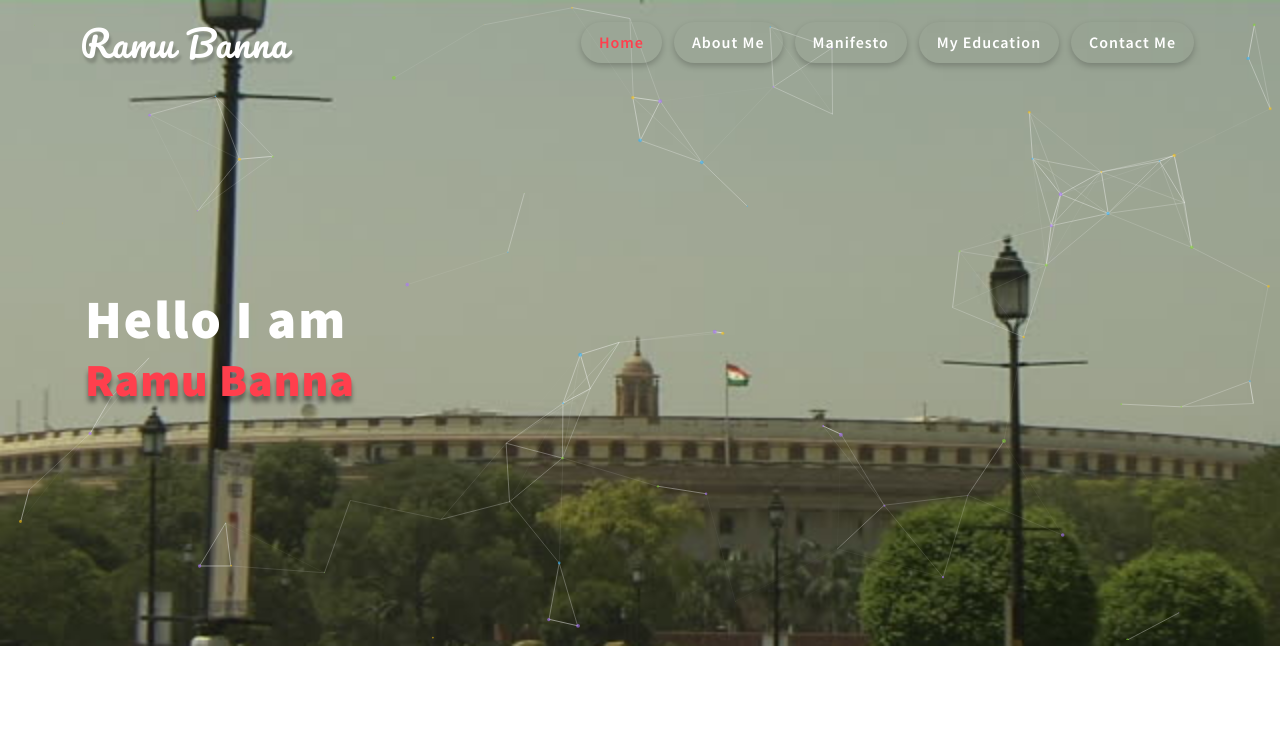
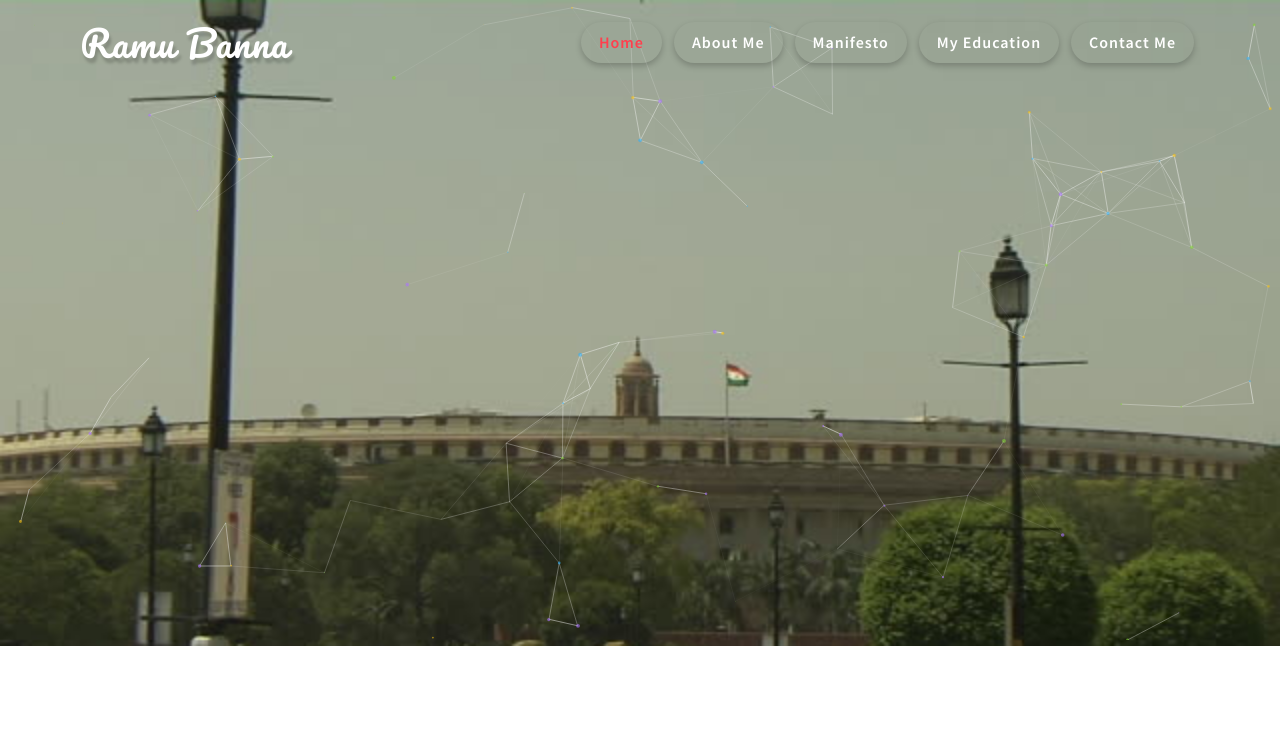
Before and after one commit to ramu-banna/ramu-banna.github.io, a plain HTML site: page index.html in a window 1280 px wide. Shown: the top 756 px of the page. Drawn offline with Linux system fonts and the light colour scheme.

Commit message:
Banner
Banner

```diff
--- a/index.html
+++ b/index.html
@@ -92,16 +92,6 @@ License URL: http://creativecommons.org/licenses/by/3.0/
 		<div id="particles-js"></div>
 		<!-- //particles -->
 
-		<!-- banner -->
-		<div class="banner-text">
-			<div class="effect-text-w3ls">
-				<div class="container">
-					<span class="mytext1 uppercase mt-2">Hello I am </span>
-					<span class="mytext2"> Ramu Banna </span>
-				</div>
-			</div>
-		</div>
-		<!-- //banner -->
 	</div>
 	<!-- //main -->
 
```
